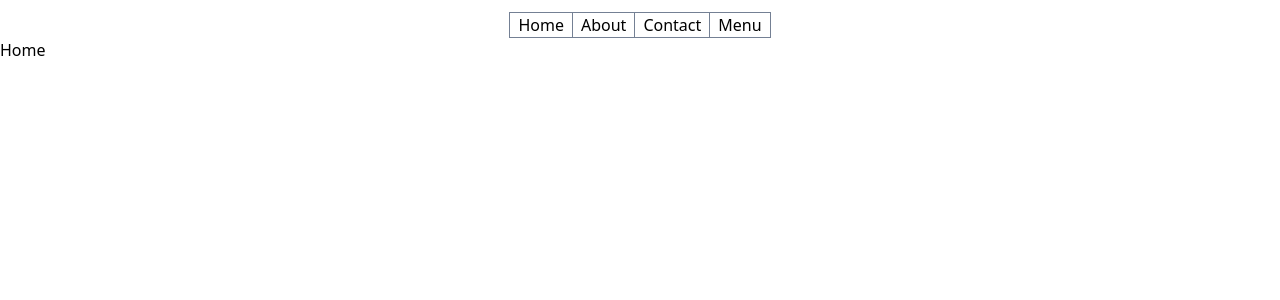
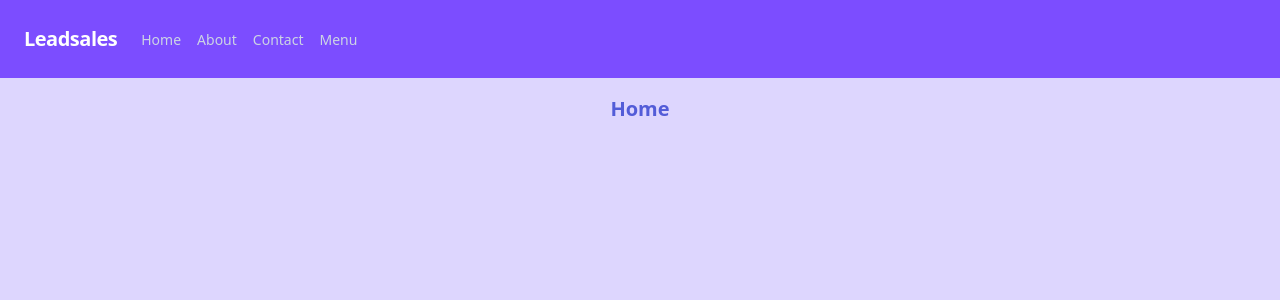
Before and after one commit to carava1998/leadsales-test, a Next.js app: page / in a window 1280 px wide. Shown: the top 300 px of the page. Built offline with nearby package versions, Linux system fonts and the light colour scheme.

Commit message:
Add styles to navbar and pages

```diff
--- a/src/components/NavBar/index.tsx
+++ b/src/components/NavBar/index.tsx
@@ -2,28 +2,38 @@ import Link from 'next/link'
 
 const NavBar = () => {
   return (
-    <div className="flex justify-center flex-row pt-3 ">
-      <Link href="/">
-        <div className="border-l border-t border-b px-2 cursor-pointer">
-            Home
+    <nav className="flex items-center justify-between flex-wrap bg-purple-950 p-6">
+      <div className="flex items-center flex-shrink-0 text-white mr-6">
+        <span className="font-semibold text-xl tracking-tight">Leadsales</span>
+      </div>
+      <div className="block">
+        <title>Menu</title>
+      </div>
+      <div className="w-full block flex-grow lg:flex lg:items-center lg:w-auto">
+        <div className="text-sm lg:flex-grow">
+          <div className="block mt-4 lg:inline-block lg:mt-0 text-periwinkle hover:text-white mr-4">
+            <Link href="/">
+              Home
+            </Link>
+          </div>
+          <div className="block mt-4 lg:inline-block lg:mt-0 text-periwinkle hover:text-white mr-4">
+            <Link href="/about">
+              About
+            </Link>
+          </div>
+          <div className="block mt-4 lg:inline-block lg:mt-0 text-periwinkle hover:text-white mr-4">
+            <Link href="/contact">
+              Contact
+            </Link>
+          </div>
+          <div className="block mt-4 lg:inline-block lg:mt-0 text-periwinkle hover:text-white">
+            <Link href="/menu">
+              Menu
+            </Link>
+          </div>
         </div>
-      </Link>
-      <Link href="/about">
-        <div className="border-l border-t border-b px-2 cursor-pointer">
-          About
-        </div>
-      </Link>
-      <Link href="/contact">
-        <div className="border-l border-t border-b px-2 cursor-pointer">
-          Contact
-        </div>
-      </Link>
-      <Link href="/menu">
-        <div className="border px-2 cursor-pointer">
-          Menu
-        </div>
-      </Link>
-    </div>
+      </div>
+    </nav>
   )
 }
 
--- a/src/pages/_app.tsx
+++ b/src/pages/_app.tsx
@@ -10,7 +10,9 @@ function MyApp({ Component, pageProps }: AppProps) {
         <link rel="icon" href="/favicon.ico" />
       </Head>
       <Component {...pageProps} />
-
+      <style jsx global>{`
+        body {background: #ddd6fe; }
+        `}</style>
     </>
   )
 }
--- a/src/pages/about.tsx
+++ b/src/pages/about.tsx
@@ -5,7 +5,9 @@ const About: NextPage = () => {
   return (
     <>
       <NavBar/>
-      About
+      <div className="p-4 text-xl text-center font-semibold text-indigo-500">
+          About
+      </div>
     </>
   )
 }
--- a/src/pages/contact.tsx
+++ b/src/pages/contact.tsx
@@ -5,7 +5,9 @@ const Contact: NextPage = () => {
   return (
     <>
       <NavBar/>
-      Contact
+      <div className="p-4 text-xl text-center font-semibold text-indigo-500">
+          Contact
+      </div>
     </>
   )
 }
--- a/src/pages/index.tsx
+++ b/src/pages/index.tsx
@@ -5,7 +5,9 @@ const Home: NextPage = () => {
   return (
     <>
       <NavBar/>
-      Home
+      <div className="p-4 text-xl text-center font-semibold text-indigo-500">
+          Home
+      </div>
     </>
   )
 }
--- a/src/pages/menu.tsx
+++ b/src/pages/menu.tsx
@@ -5,7 +5,9 @@ const Menu: NextPage = () => {
   return (
     <>
       <NavBar/>
-      Menu
+      <div className="p-4 text-xl text-center font-semibold text-indigo-500">
+          Menu
+      </div>
     </>
   )
 }
```
